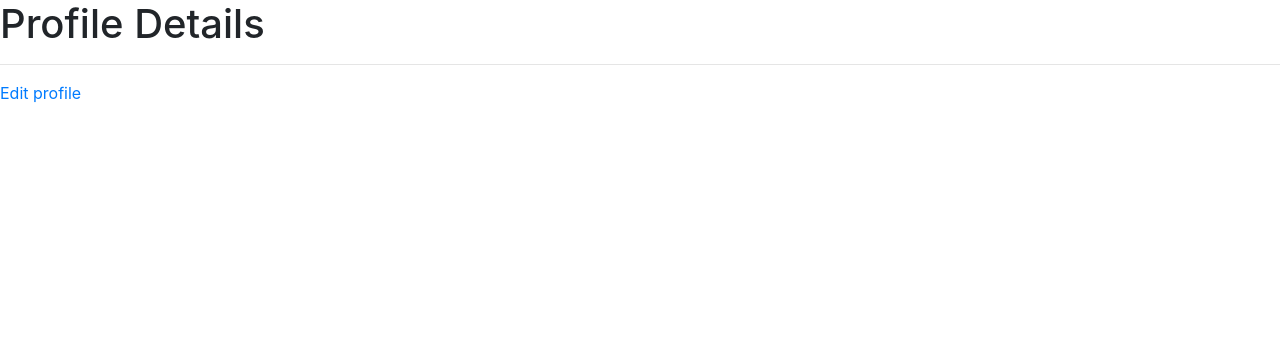
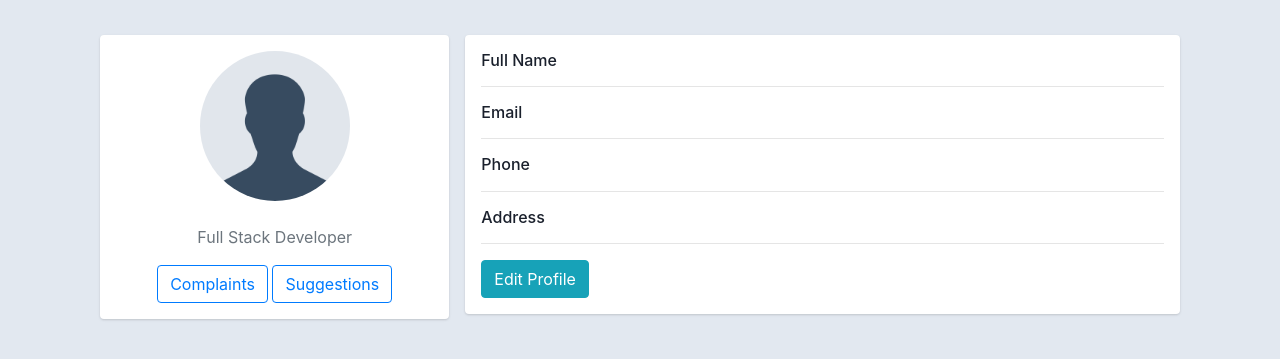
Before and after one commit to TheCuriousProgrammer38/complaint_management, a PHP site: page /student/viewprofile.php in a window 1280 px wide. Shown: the top 359 px of the page. Run offline with PHP 8.4, Linux system fonts and the light colour scheme; the visitor is signed in with stand-in values (Sample User, id 1); data comes from the database, SQL or seed files in the repository; data that the repository does not hold is empty.

Commit message:
Second commit

```diff
--- a/student/index.php
+++ b/student/index.php
@@ -48,9 +48,9 @@
           aria-haspopup="true" aria-expanded="false" href="#">Profile</a>
           <div class="dropdown-menu dropdown-menu-right dropdown-default"
           aria-labelledby="profileDropdown">
-          <a class="dropdown-item" href="viewprofile.php">View Profile</a>
+          <a class="dropdown-item" href="viewprofile.php">Dashboard</a>
           <div class="dropdown-divider"></div>
-          <a class="dropdown-item" href="#">Logout</a>
+          <a class="dropdown-item" href="logout.php">Logout</a>
         </div>
       </li>
     </ul>
--- a/student/viewprofile.php
+++ b/student/viewprofile.php
@@ -5,14 +5,67 @@
 session_start();
 include 'header.php';
 ?>
+<style>
+    body{
+    margin-top:20px;
+    color: #1a202c;
+    text-align: left;
+    background-color: #e2e8f0;
+    }
+    .main-body {
+        padding: 15px;
+    }
+    .card {
+        box-shadow: 0 1px 3px 0 rgba(0,0,0,.1), 0 1px 2px 0 rgba(0,0,0,.06);
+    }
+
+    .card {
+        position: relative;
+        display: flex;
+        flex-direction: column;
+        min-width: 0;
+        word-wrap: break-word;
+        background-color: #fff;
+        background-clip: border-box;
+        border: 0 solid rgba(0,0,0,.125);
+        border-radius: .25rem;
+    }
+
+    .card-body {
+        flex: 1 1 auto;
+        min-height: 1px;
+        padding: 1rem;
+    }
+
+    .gutters-sm {
+        margin-right: -8px;
+        margin-left: -8px;
+    }
+
+    .gutters-sm>.col, .gutters-sm>[class*=col-] {
+        padding-right: 8px;
+        padding-left: 8px;
+    }
+    .mb-3, .my-3 {
+        margin-bottom: 1rem!important;
+    }
+
+    .bg-gray-300 {
+        background-color: #e2e8f0;
+    }
+    .h-100 {
+        height: 100%!important;
+    }
+    .shadow-none {
+        box-shadow: none!important;
+    }
+</style>
 </head>
 <body>
-    <div id="pr">
-        <h1>Profile Details</h1>
-        <hr>
 <?php
 include("connection.php");
 $u = $_SESSION['email'];
+
 $q = "select * from registration where email='$u'";
 $rs = mysqli_query($cn,$q);
 
@@ -24,12 +77,67 @@
     $phn = $a['phone_no'];
 }
 ?>
+<div class="container">
+    <div class="main-body">
+          <div class="row gutters-sm">
+            <div class="col-md-4 mb-3">
+              <div class="card">
+                <div class="card-body">
+                  <div class="d-flex flex-column align-items-center text-center">
+                    <img src="img/profile_img.png" alt="Admin" class="rounded-circle" width="150">
+                    <div class="mt-3">
                       <h4><?php echo $n; ?></h4>
-        <h4><?php echo $em; ?></h4>
-        <h4><?php echo $ad; ?></h4>
-        <h4><?php echo $ps; ?></h4>
-        <h4><?php echo $phn; ?></h4>
-        <a href="updateprofile.php">Edit profile</a>
+                      <p class="text-secondary mb-1">Full Stack Developer</p>
+                      <p class="text-muted font-size-sm"><?php echo $ad; ?></p>
+                      <button class="btn btn-outline-primary">Complaints</button>
+                      <button class="btn btn-outline-primary">Suggestions</button>
+                    </div>
+                  </div>
+                </div>
+              </div>
+
+            </div>
+            <div class="col-md-8">
+              <div class="card mb-3">
+                <div class="card-body">
+                  <div class="row">
+                    <div class="col-sm-3">
+                      <h6 class="mb-0">Full Name</h6>
+                    </div>
+                    <div class="col-sm-9 text-secondary"><?php echo $n; ?></div>
+                  </div>
+                  <hr>
+                  <div class="row">
+                    <div class="col-sm-3">
+                      <h6 class="mb-0">Email</h6>
+                    </div>
+                    <div class="col-sm-9 text-secondary"><?php echo $em; ?></div>
+                  </div>
+                  <hr>
+                  <div class="row">
+                    <div class="col-sm-3">
+                      <h6 class="mb-0">Phone</h6>
+                    </div>
+                    <div class="col-sm-9 text-secondary"><?php echo $phn; ?></div>
+                  </div>
+                  <hr>
+                  <div class="row">
+                    <div class="col-sm-3">
+                      <h6 class="mb-0">Address</h6>
+                    </div>
+                    <div class="col-sm-9 text-secondary"><?php echo $ad; ?></div>
+                  </div>
+                  <hr>
+                  <div class="row">
+                    <div class="col-sm-12">
+                      <a class="btn btn-info" href="updateprofile.php">Edit Profile</a>
+                    </div>
+                  </div>
+                </div>
+              </div>
+          </div>
+          </div>
+        </div>
     </div>
 </body>
 </html>
```
Also changed, not shown: student/logout.php (added, +7 -0 lines), student/viewcomplaint.php (+47 -13 lines), student/viewfeedback.php (+46 -7 lines), student/viewsuggestion.php (+47 -15 lines), viewfeedback.php (+48 -6 lines), img/profile_img.png (added), student/img/profile_img.png (added). Lines whose indentation alone changed are shown as unchanged.
